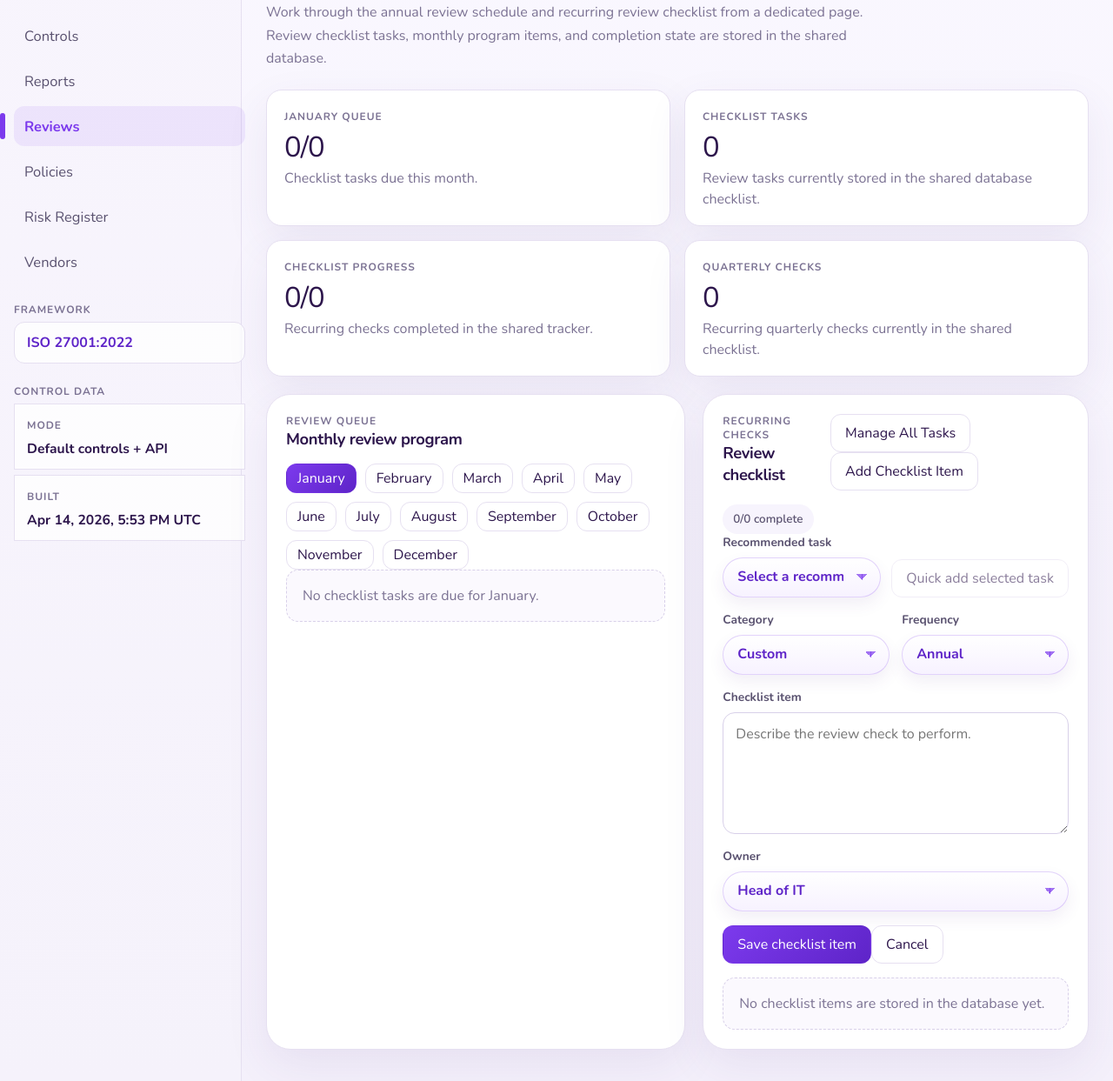
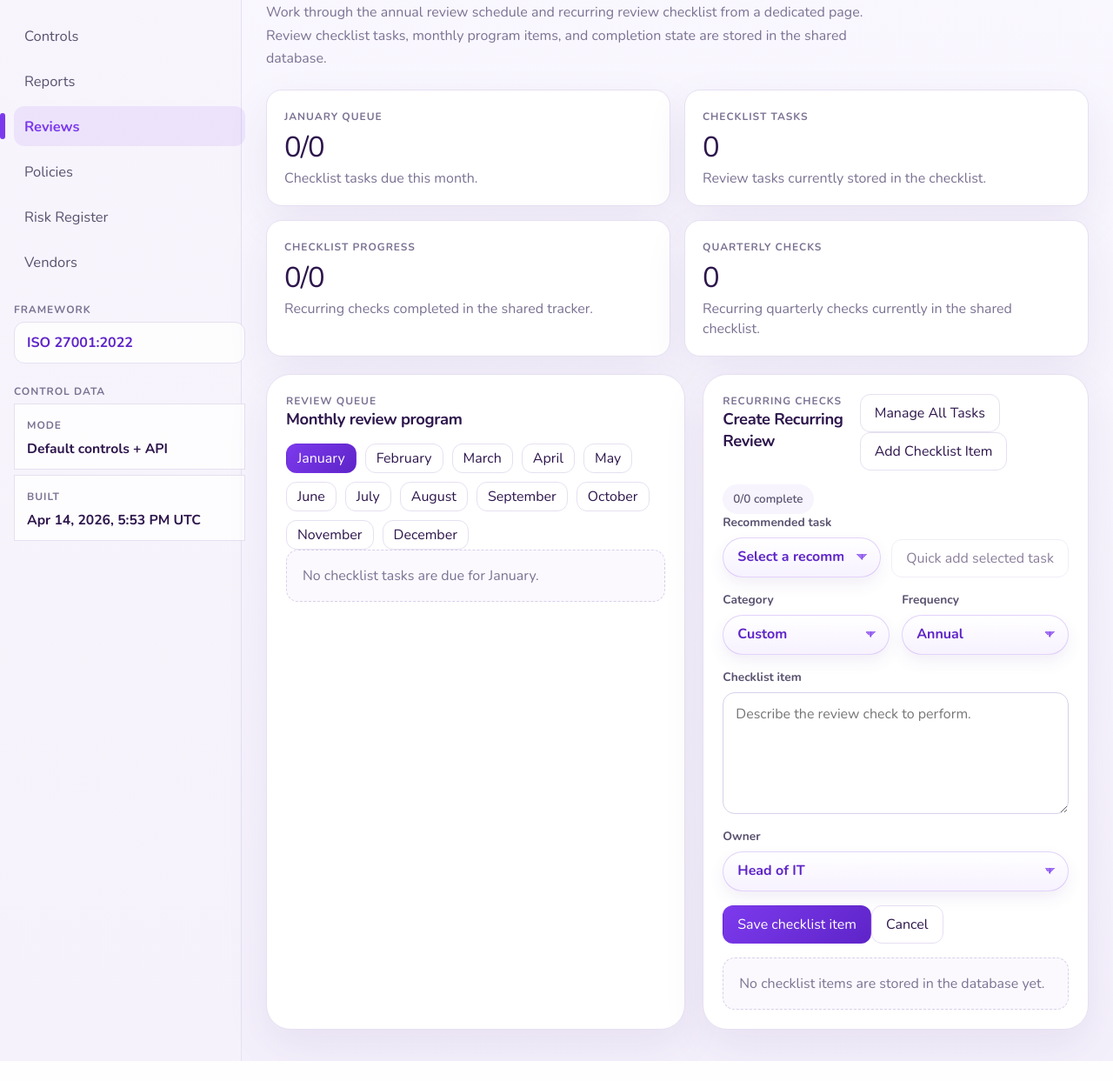
Before and after one commit to cgnetworking/ComplianceApp, a Django app: page /reviews.html in a window 1280 px wide. Shown: the part 190-1433 px from the top of the page at 87% size. After the commit the page ends 1410 px from the top, so only its background shows below. Run offline with Django 4.2, Linux system fonts and the light colour scheme; the visitor is signed in with stand-in values (Sample User, id 1); data comes from the database, SQL or seed files in the repository; data that the repository does not hold is empty; parts of the project's set-up code (start-up, migrations or seed data) failed here and were passed over; some libraries are stand-ins or nearby versions.

Commit message:
Fixed wording

```diff
--- a/templates/portal/reviews.html
+++ b/templates/portal/reviews.html
@@ -52,7 +52,7 @@
             <div class="panel-head">
               <div>
                 <p class="panel-kicker">Recurring checks</p>
-                <h2>Review checklist</h2>
+                <h2>Create Recurring Review</h2>
               </div>
               <div class="panel-head-actions">
                 <a class="ghost-button" href="./review-tasks.html">Manage All Tasks</a>
--- a/webapp/js/reviews.js
+++ b/webapp/js/reviews.js
@@ -23,7 +23,7 @@
       {
         label: "Checklist tasks",
         value: checklistItems.length,
-        note: "Review tasks currently stored in the shared database checklist.",
+        note: "Review tasks currently stored in the checklist.",
       },
       {
         label: "Checklist progress",
```
